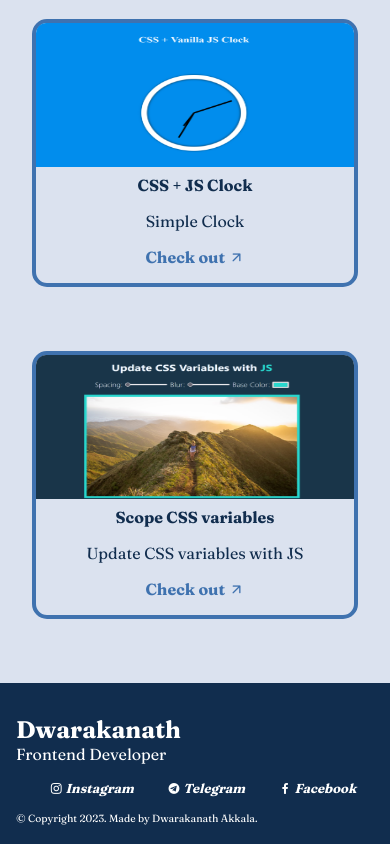
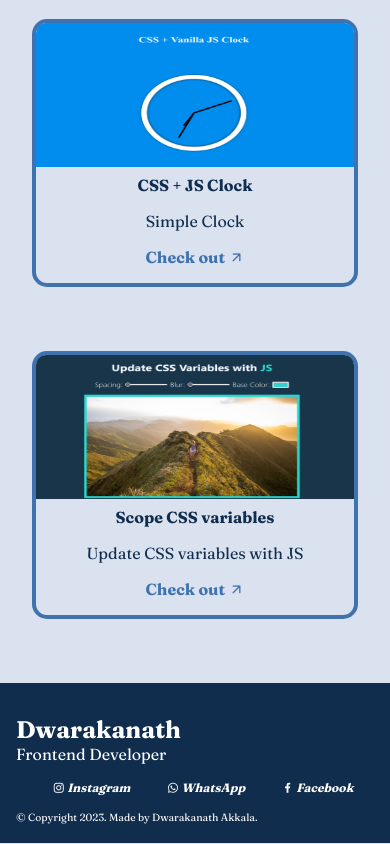
Before and after one commit to DwarakanathAkkala/JavaScript30, a plain HTML site: page index.html in a window 390 px wide. Shown: the part 563-1407 px from the top of the page. Drawn offline with nearby package versions, Linux system fonts and the light colour scheme.

Commit message:
Social Links Update

```diff
--- a/index.html
+++ b/index.html
@@ -44,8 +44,8 @@
                         <i class="uil uil-instagram"> Instagram</i>
                     </a>
 
-                    <a href="https://www.snapchat.com/add/dwaraka2510?share_id=sj_Yrg897cE&locale=en-GB" name="Snapchat Icon" title="Go to Dwaraka's Snapchat Profile" rel="noopener" rel="noreferrer" target="_blank" class="footer_social">
-                        <i class="uil uil-telegram"> Telegram</i>
+                    <a href="https://wa.me/918008844558" name="WhatsApp Icon" title="Chat with Dwaraka in WhatsApp" rel="noopener" rel="noreferrer" target="_blank" class="footer_social">
+                        <i class="uil uil-whatsapp"> WhatsApp</i>
                     </a>
 
                     <a href="https://www.facebook.com/dwarakanath.akkala/" name="Facebook Icon" title="Go to Dwaraka's Facebook Profile" rel="noopener" rel="noreferrer" target="_blank" class="footer_social">
--- a/styles.css
+++ b/styles.css
@@ -167,7 +167,7 @@ footer {
     }
 
     .footer_social {
-        font-size: small;
+        font-size: 0.75rem;
     }
 
     .footer_title {
```
